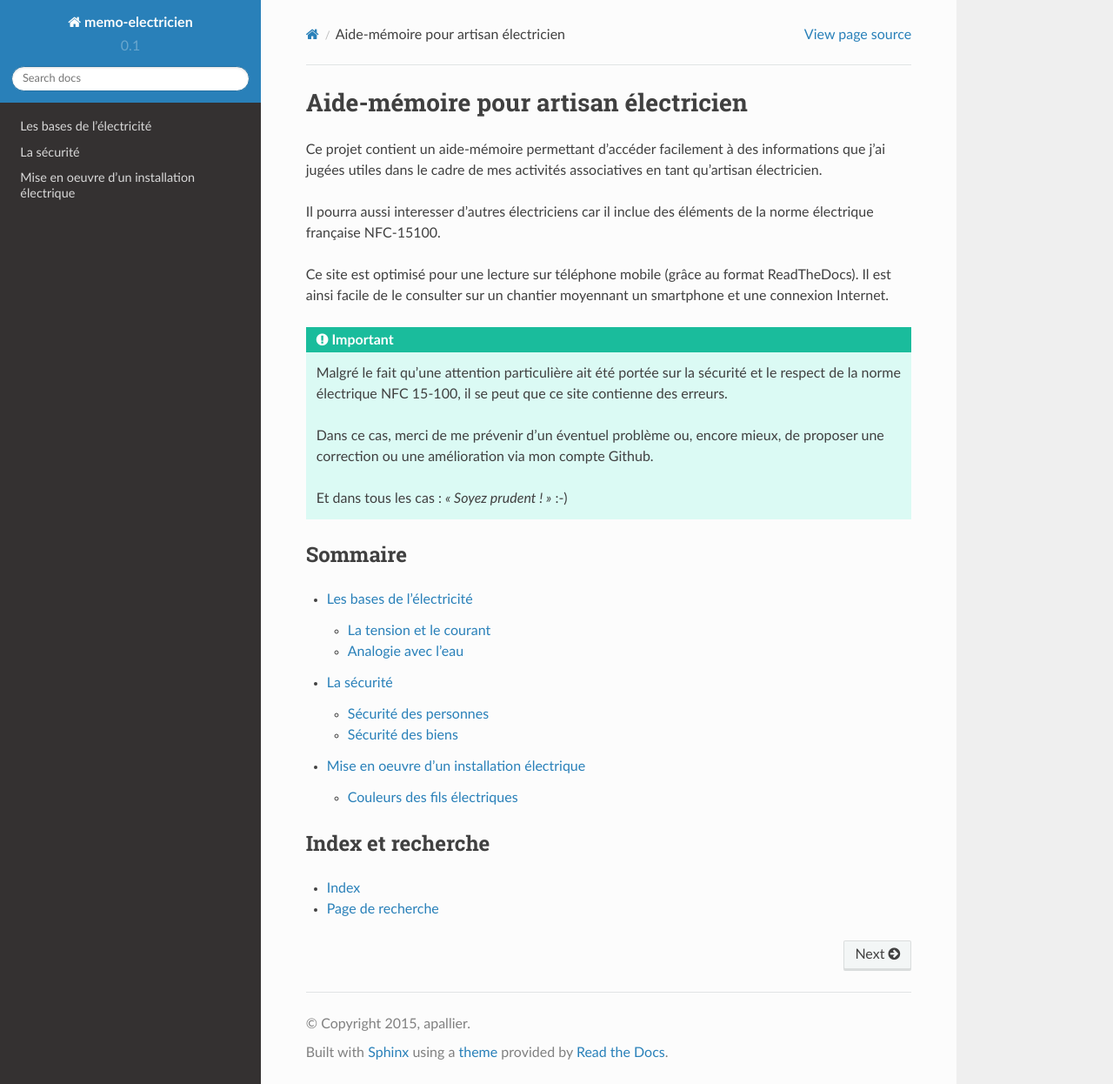
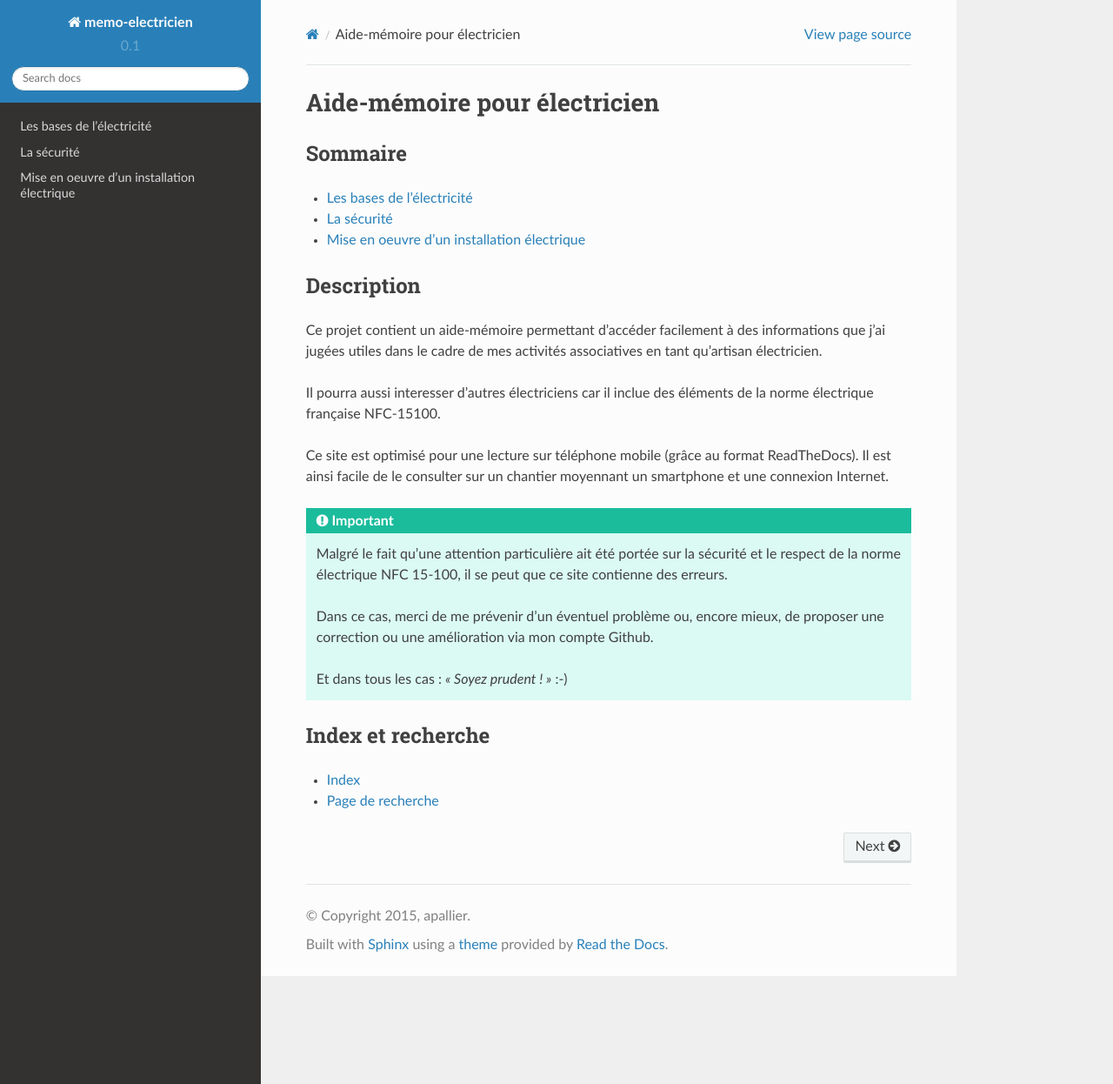
Before and after one commit to apallier/memo-electricien, a Sphinx documentation site: the page built from source/index.rst, in a window 1280 px wide and 1246 px high. Shown: the whole window at 87% size. Built offline with Sphinx 7.4.7 and the Read the Docs theme 2.0.0, drawn with Linux system fonts in a browser that asks for light colours; part of the change alters nothing that is shown.

```diff
--- a/source/index.rst
+++ b/source/index.rst
@@ -1,6 +1,19 @@
-#####################################
-Aide-mémoire pour artisan électricien
-#####################################
+#############################
+Aide-mémoire pour électricien
+#############################
+
+Sommaire
+========
+
+.. toctree::
+   :maxdepth: 1
+
+   bases
+   securite
+   mise_en_oeuvre
+
+Description
+===========
 
 Ce projet contient un aide-mémoire permettant d'accéder facilement à des informations que j'ai jugées utiles
 dans le cadre de mes activités associatives en tant qu'artisan électricien.
@@ -20,16 +33,6 @@ de le consulter sur un chantier moyennant un smartphone et une connexion Interne
 
    Et dans tous les cas : *"Soyez prudent !"* :-)
 
-Sommaire
-========
-
-.. toctree::
-   :maxdepth: 2
-
-   bases
-   securite
-   mise_en_oeuvre
-
 Index et recherche
 ==================
 
```
